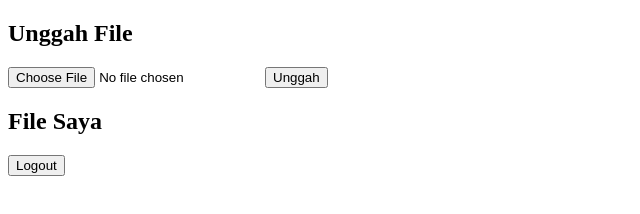
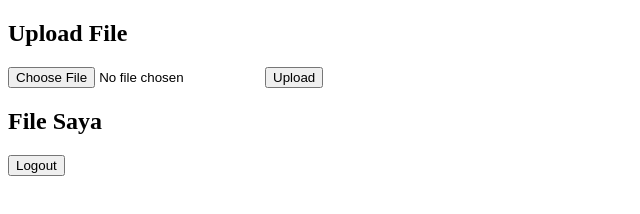
Before and after one commit to vorlannasywan/nadella-cloud, a website: page views/index.html in a window 1280 px wide. Shown: the full height of the page, 0-640 px from the left. Drawn offline with Linux system fonts and the light colour scheme; no server answers.

Commit message:
tugas2rev3

```diff
--- a/views/index.html
+++ b/views/index.html
@@ -2,13 +2,13 @@
 <html lang="id">
 <head>
   <meta charset="UTF-8">
-  <title>Unggah dan Lihat File</title>
+  <title>Upload dan Lihat File</title>
 </head>
 <body>
-  <h2>Unggah File</h2>
+  <h2>Upload File</h2>
   <form id="uploadForm" enctype="multipart/form-data">
     <input type="file" id="file" required>
-    <button type="submit">Unggah</button>
+    <button type="submit">Upload</button>
   </form>
   <h2>File Saya</h2>
   <ul id="fileList"></ul>
```
